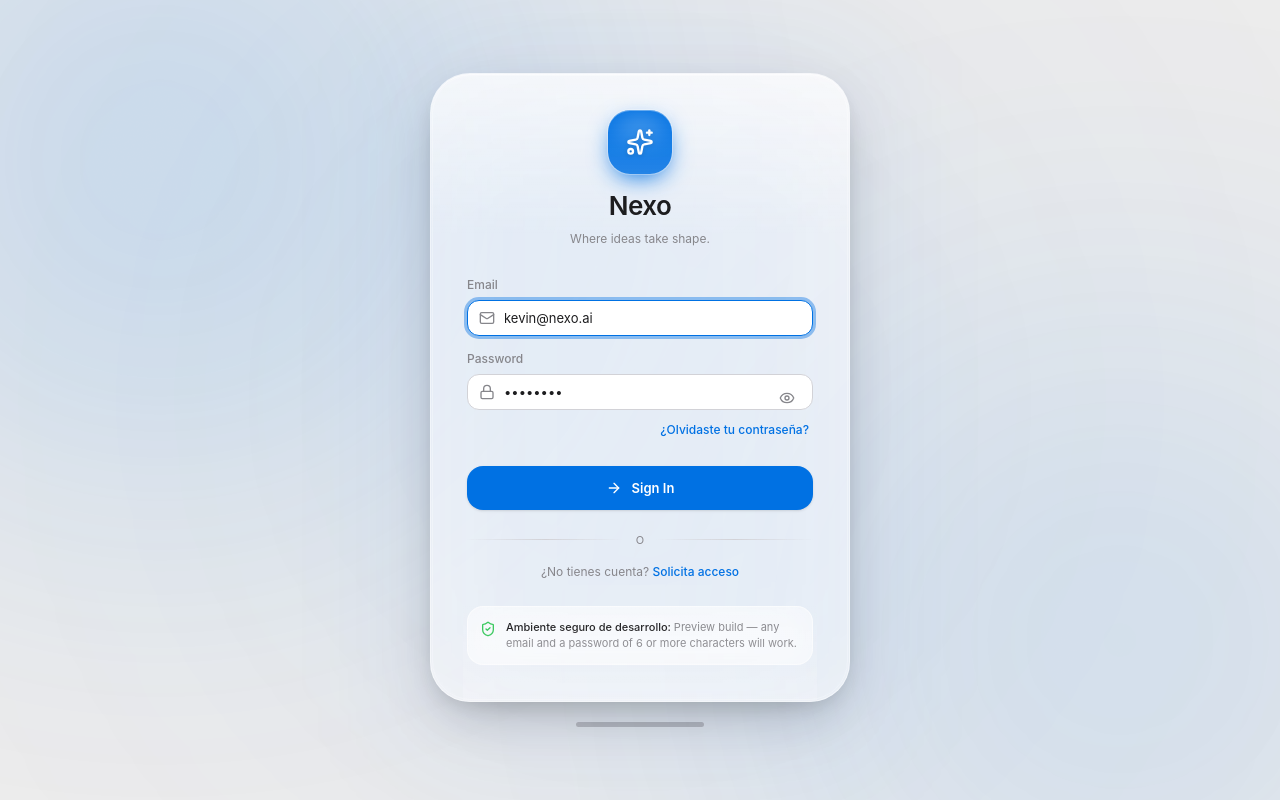
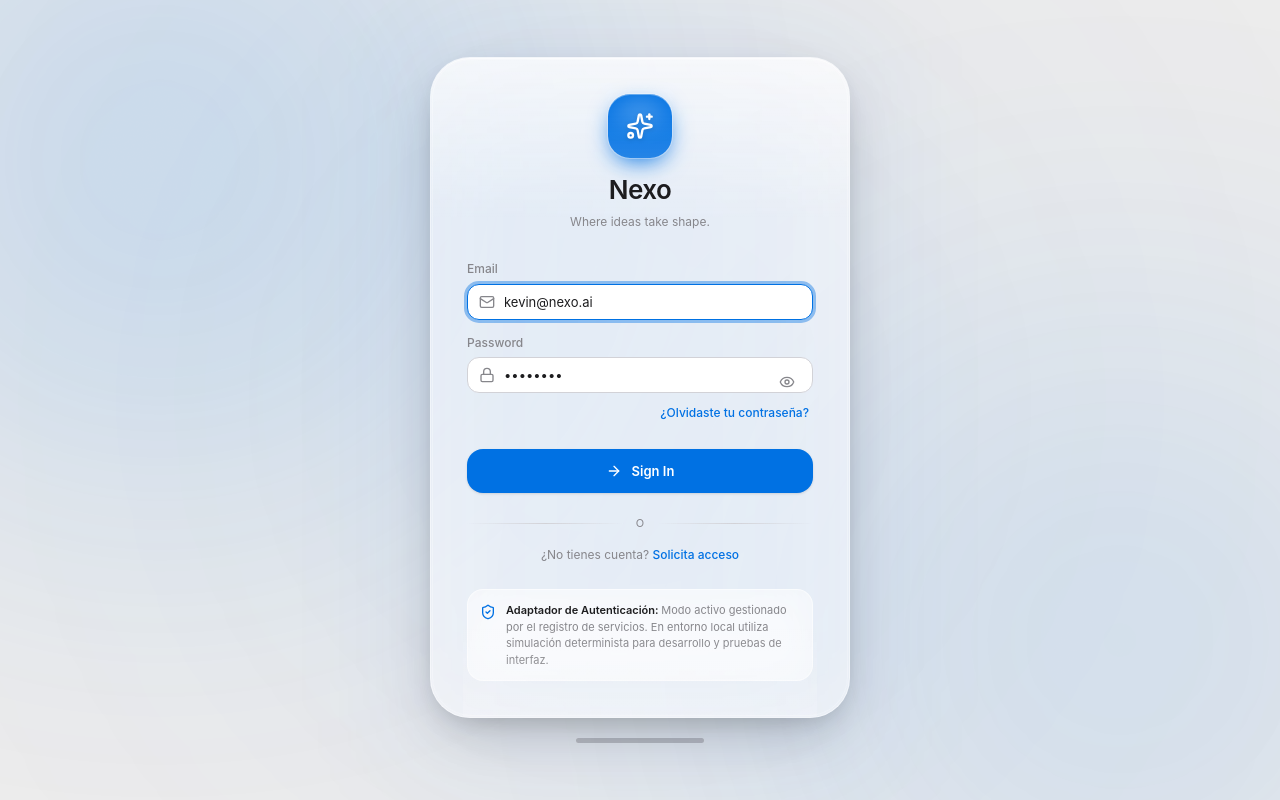
Before and after one commit to KevinTimaran/Nexo_Frontend, a React (Vite) app in the folder nexo-desktop/: page /login in a window 1280 px wide. Built offline with nearby package versions, Linux system fonts and the light colour scheme.

Commit message:
style: polish login view and theme surface consistency

```diff
--- a/nexo-desktop/src/features/auth/LoginView.tsx
+++ b/nexo-desktop/src/features/auth/LoginView.tsx
@@ -237,7 +237,7 @@ export const LoginView: React.FC = () => {
               </button>
             </p>
 
-            {/* Secure dev note */}
+            {/* Secure dev note with truthful adapter transparency */}
             <div
               className="
                 mt-6 p-3 rounded-2xl
@@ -248,10 +248,12 @@ export const LoginView: React.FC = () => {
                 flex items-start gap-2.5 leading-normal
               "
             >
-              <ShieldCheck className="w-4 h-4 text-positive-fg shrink-0 mt-0.5" />
+              <ShieldCheck className="w-4 h-4 text-concept-fg shrink-0 mt-0.5" />
               <div>
-                <span className="font-medium text-fg">Ambiente seguro de desarrollo: </span>
-                {t("auth.previewNote")}
+                <span className="font-semibold text-fg">Adaptador de Autenticación: </span>
+                <span>
+                  Modo activo gestionado por el registro de servicios. En entorno local utiliza simulación determinista para desarrollo y pruebas de interfaz.
+                </span>
               </div>
             </div>
           </div>
```
